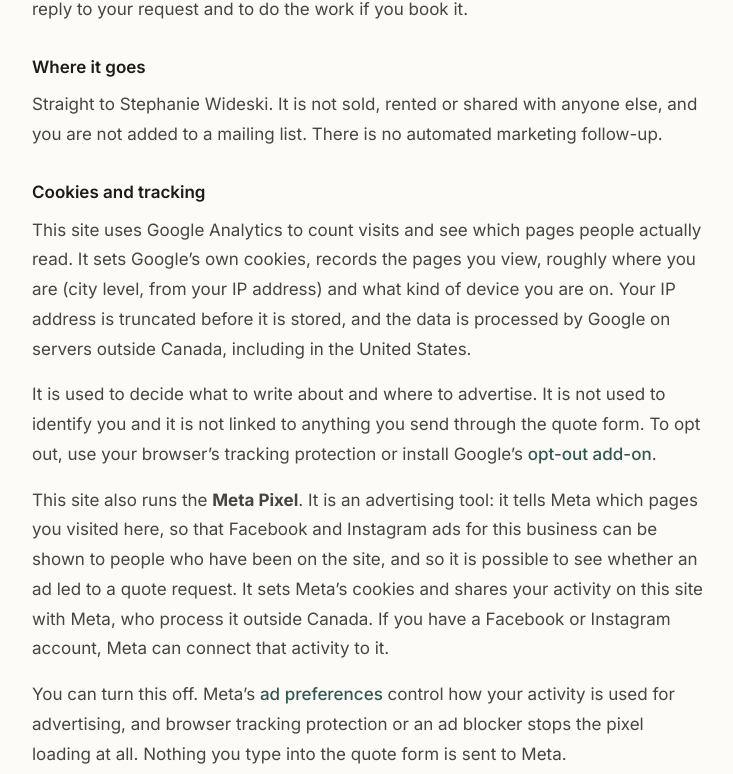
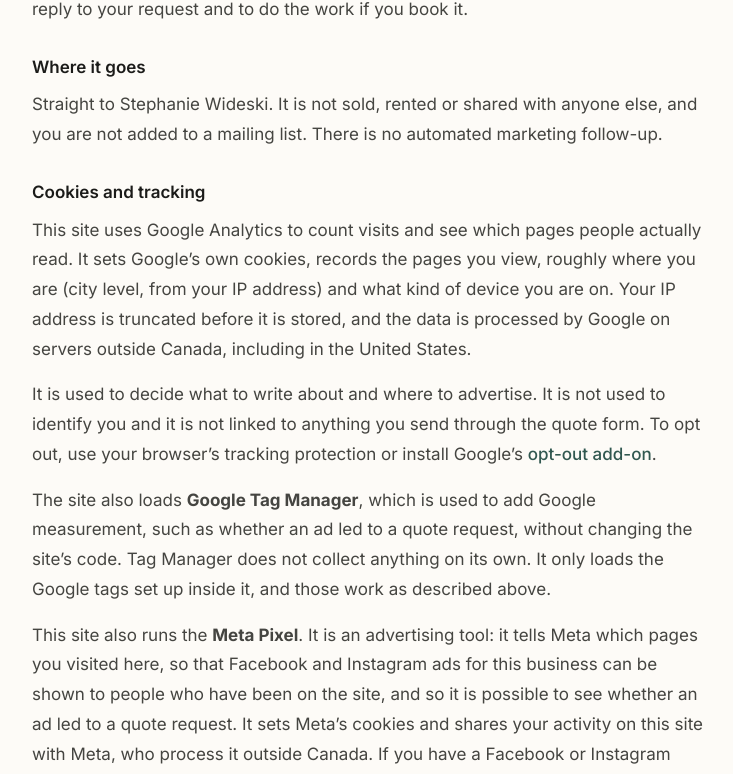
Before and after one commit to ShephardMarketing/cleantechnique, a Next.js app: page /privacy in a window 1280 px wide. Shown: the part 396-1170 px from the top of the page, without its empty margins (64-797 px from the left). Built offline with nearby package versions, Linux system fonts and the light colour scheme; no server answers.

Commit message:
Add Google Tag Manager details to privacy page
Updated privacy page to include Google Tag Manager information.

```diff
--- a/src/app/privacy/page.tsx
+++ b/src/app/privacy/page.tsx
@@ -12,7 +12,7 @@ export const metadata: Metadata = pageMeta({
 /* ─────────────────────────────────────────────────────────────────────────────
    ⚠️  PLAIN-LANGUAGE SUMMARY, NOT LEGAL ADVICE.
    This reflects how the site is actually built: one form, Google Analytics 4
-   and the Meta Pixel (both added 6 Oct 2026). If you add a booking embed or an
+   and the Meta Pixel (both added 6 Oct 2026), plus Google Tag Manager (7 Oct 2026). If you add a booking embed or an
    email platform, or remove either tag, this page has to be updated to match —
    PIPEDA and BC PIPA both expect disclosure of what is collected and why. Have
    a lawyer review it before relying on it.
@@ -85,6 +85,12 @@ export default function PrivacyPage() {
                 .
               </p>
               <p className="mt-2">
+                The site also loads <strong>Google Tag Manager</strong>, which is used to add
+                Google measurement, such as whether an ad led to a quote request, without
+                changing the site&rsquo;s code. Tag Manager does not collect anything on its own.
+                It only loads the Google tags set up inside it, and those work as described above.
+              </p>
+              <p className="mt-2">
                 This site also runs the <strong>Meta Pixel</strong>. It is an advertising tool: it
                 tells Meta which pages you visited here, so that Facebook and Instagram ads for this
                 business can be shown to people who have been on the site, and so it is possible to
```
